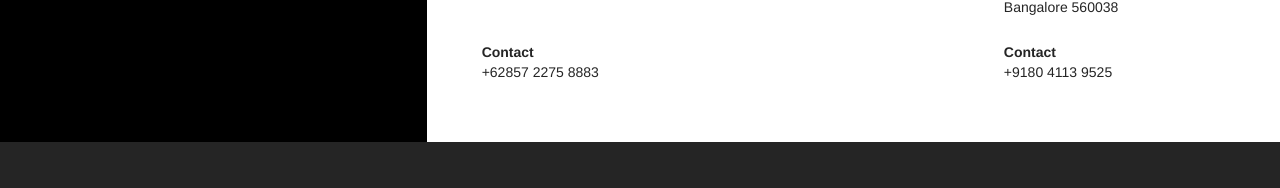
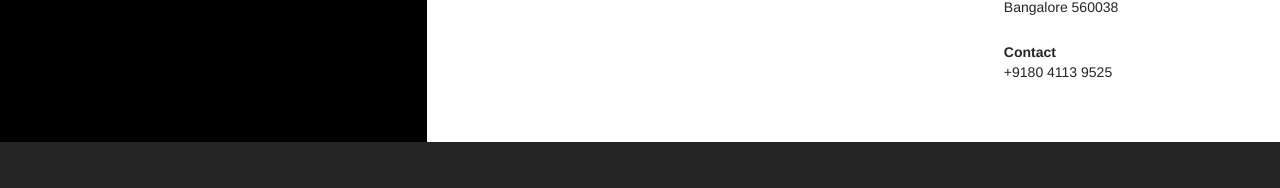
Before and after one commit to zeylani/gojek-engineering.github.com, a plain HTML site: page contact.html in a window 1280 px wide. Shown: the part 556-744 px from the top of the page. Drawn offline with Linux system fonts and the light colour scheme.

Commit message:
[Akshat] Remove contact details of Indonesia office
The phone number mentioned ago was incorrect

```diff
--- a/contact.html
+++ b/contact.html
@@ -69,11 +69,6 @@
                       <br>
                       South Jakarta 12730
                   </div>
-                  <div class="detail">
-                    <br>
-                    <strong>Contact</strong>
-                    <br> +62857 2275 8883
-                  </div>
                 </div>
                 <div class="col-sm-4 col-xs-6 office">
                   <h4 class="normal-font">Indonesia</h4>
```
